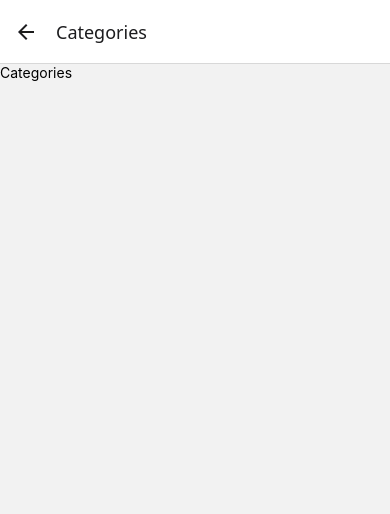
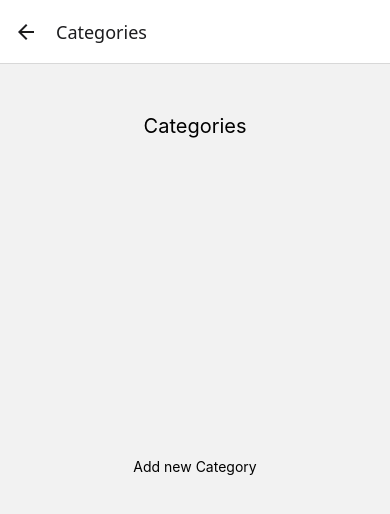
Before and after one commit to kankaanpaaverneri/ExpenseTracker, a React Native app: screen /Categories in a window 390 px wide. Shown: the top 514 px of the page. Built offline with nearby package versions, Linux system fonts and the light colour scheme.

Commit message:
Add AddNewCategoryModal and colors.ts.

```diff
--- a/App.tsx
+++ b/App.tsx
@@ -6,15 +6,22 @@ import { Expenses } from "./components/Expenses";
 import { Account } from "./components/Account";
 
 import type { NativeStackNavigationProp } from "@react-navigation/native-stack";
+import { Category } from "./util/types";
 
 export type ProfileScreenNavigationProp = NativeStackNavigationProp<
   RootStackParamList,
   "Home"
 >;
 
+import type { RouteProp } from "@react-navigation/native";
+export type ProfileScreenRouteProp = RouteProp<
+  RootStackParamList,
+  "Categories"
+>;
+
 type RootStackParamList = {
   Home: undefined;
-  Categories: undefined;
+  Categories: { categories: Category[] };
   Expenses: undefined;
   Account: undefined;
 };
@@ -25,7 +32,11 @@ function RootStack() {
   return (
     <Stack.Navigator initialRouteName="Home">
       <Stack.Screen name="Home" component={Home} />
-      <Stack.Screen name="Categories" component={Categories} />
+      <Stack.Screen
+        name="Categories"
+        component={Categories}
+        initialParams={{ categories: [] }}
+      />
       <Stack.Screen name="Expenses" component={Expenses} />
       <Stack.Screen name="Account" component={Account} />
     </Stack.Navigator>
--- a/components/AddExpense.tsx
+++ b/components/AddExpense.tsx
@@ -3,6 +3,7 @@ import { Pressable, View, Text, TextInput, StyleSheet } from "react-native";
 import TextInputContainer from "./TextInputContainer";
 import { AddExpenseCategory } from "./AddExpenseCategory";
 import { Category } from "../util/types";
+import { mainColor } from "../util/colors";
 
 interface AddExpenseProps {
   onPressAddExpense: (textInput: string, selectedCategoryId: number) => void;
@@ -64,7 +65,7 @@ const styles = StyleSheet.create({
     alignItems: "center",
   },
   pressable: {
-    backgroundColor: "#465aa6",
+    backgroundColor: mainColor,
     margin: 50,
     borderRadius: 15,
     padding: 10,
--- a/components/AddExpenseCategory.tsx
+++ b/components/AddExpenseCategory.tsx
@@ -1,12 +1,6 @@
-import {
-  FlatList,
-  Pressable,
-  ScrollView,
-  StyleSheet,
-  Text,
-  View,
-} from "react-native";
+import { FlatList, Pressable, StyleSheet, Text } from "react-native";
 import { Category } from "../util/types";
+import { mainColor } from "../util/colors";
 
 interface AddExpenseCategoryProps {
   categories: Category[];
@@ -46,7 +40,7 @@ const styles = StyleSheet.create({
 
   selectedPressable: {
     padding: 10,
-    backgroundColor: "#465aa6",
+    backgroundColor: mainColor,
     color: "white",
   },
 });
--- /dev/null
+++ b/components/AddNewCategoryModal.tsx
@@ -0,0 +1,70 @@
+import { useState } from "react";
+import {
+  Modal,
+  TextInput,
+  Text,
+  Pressable,
+  StyleSheet,
+  View,
+} from "react-native";
+import { mainColor } from "../util/colors";
+
+interface AddNewCategoryModalProps {
+  showAddNewCategoryModal: boolean;
+  addNewCategory: (categoryName: string) => void;
+}
+
+export const AddNewCategoryModal = ({
+  showAddNewCategoryModal,
+  addNewCategory,
+}: AddNewCategoryModalProps) => {
+  const [categoryName, setCategoryName] = useState<string>("");
+  function onChangeCategoryName(event: string): void {
+    setCategoryName(event);
+  }
+
+  return (
+    <Modal visible={showAddNewCategoryModal} animationType="slide">
+      <View style={styles.modalContainer}>
+        <View>
+          <Text style={styles.title}>Category name</Text>
+        </View>
+        <View style={styles.textInput}>
+          <TextInput
+            onChangeText={(event) => onChangeCategoryName(event)}
+            placeholder="Type category name here"
+          />
+        </View>
+        <View>
+          <Pressable onPress={() => addNewCategory(categoryName)}>
+            <Text style={styles.pressable}>Create</Text>
+          </Pressable>
+        </View>
+      </View>
+    </Modal>
+  );
+};
+
+const styles = StyleSheet.create({
+  modalContainer: {
+    flexDirection: "column",
+    alignItems: "center",
+    margin: 50,
+  },
+  title: {
+    margin: 50,
+    fontSize: 25,
+  },
+  textInput: {
+    margin: 50,
+    fontSize: 20,
+  },
+  pressable: {
+    margin: 50,
+    fontSize: 20,
+    backgroundColor: mainColor,
+    color: "white",
+    padding: 10,
+    borderRadius: 15,
+  },
+});
--- a/components/Categories.tsx
+++ b/components/Categories.tsx
@@ -1,9 +1,81 @@
-import { Text, View } from "react-native";
+import { FlatList, Pressable, StyleSheet, Text, View } from "react-native";
+import { useEffect, useState } from "react";
+import { useRoute } from "@react-navigation/native";
+import { ProfileScreenRouteProp } from "../App";
+import { mainColor } from "../util/colors";
+import { AddNewCategoryModal } from "./AddNewCategoryModal";
 
 export const Categories = () => {
+  const route = useRoute<ProfileScreenRouteProp>();
+  const { categories } = route.params;
+  const [showAddNewCategoryModal, setShowAddNewCategoryModal] =
+    useState<boolean>(false);
+
+  function addNewCategory(categoryName: string): void {
+    setShowAddNewCategoryModal(false);
+
+    const newCategory = {
+      categoryName: categoryName,
+      categoryId: categories.length + 1,
+    };
+  }
+
   return (
-    <View>
-      <Text>Categories</Text>
+    <View style={styles.categoriesContainer}>
+      <View>
+        <Text style={styles.title}>Categories</Text>
+      </View>
+      <View style={styles.categoriesList}>
+        <FlatList
+          data={categories}
+          renderItem={({ item }) => {
+            return (
+              <View style={styles.categoryItem}>
+                <Text style={styles.categoryText}>{item.categoryName}</Text>
+              </View>
+            );
+          }}
+          keyExtractor={(item) => item.categoryId.toString()}
+        />
+      </View>
+      <View>
+        <Pressable onPress={() => setShowAddNewCategoryModal(true)}>
+          <Text>Add new Category</Text>
+        </Pressable>
+      </View>
+      <AddNewCategoryModal
+        showAddNewCategoryModal={showAddNewCategoryModal}
+        addNewCategory={addNewCategory}
+      />
     </View>
   );
 };
+
+const styles = StyleSheet.create({
+  categoriesContainer: {
+    flexDirection: "column",
+    alignItems: "center",
+    justifyContent: "center",
+    marginTop: 50,
+  },
+  title: {
+    fontSize: 20,
+  },
+  categoriesList: {
+    margin: 10,
+    height: 300,
+    padding: 10,
+  },
+
+  categoryItem: {
+    margin: 5,
+    backgroundColor: mainColor,
+    borderRadius: 15,
+  },
+
+  categoryText: {
+    textAlign: "center",
+    color: "white",
+    padding: 20,
+  },
+});
--- a/components/CustomModal.tsx
+++ b/components/CustomModal.tsx
@@ -15,10 +15,10 @@ export const CustomModal = ({
   return (
     <Modal animationType="slide" visible={showModal}>
       <View style={styles.modal}>
-        <Text style={styles.modalText}>
-          {expense.expenseAmount.toFixed(2)}€ Spent
+        <Text style={styles.text}>
+          {expense.expenseAmount.toFixed(2)}€ spent on
         </Text>
-        <Text>{expense.expenseType.categoryName}</Text>
+        <Text style={styles.text}>{expense.expenseType.categoryName}</Text>
       </View>
       <View style={styles.pressableContainer}>
         <Pressable onPress={closeModal}>
@@ -36,7 +36,7 @@ const styles = StyleSheet.create({
     alignItems: "center",
     flex: 1,
   },
-  modalText: {
+  text: {
     fontSize: 25,
   },
   pressableContainer: {
--- a/components/Home.tsx
+++ b/components/Home.tsx
@@ -27,7 +27,7 @@ export const Home = () => {
       categoryId: 1,
     },
     {
-      categoryName: "Impulse Buy",
+      categoryName: "Impulse",
       categoryId: 2,
     },
   ]);
@@ -70,6 +70,17 @@ export const Home = () => {
     setShowModal(false);
   }
 
+  function addNewCategory(categoryName: string): void {
+    console.log("New category added: ", categoryName);
+    setCategories((prev) => {
+      prev.push({
+        categoryName: categoryName,
+        categoryId: prev.length + 1,
+      });
+      return prev;
+    });
+  }
+
   return (
     <TouchableWithoutFeedback onPress={Keyboard.dismiss}>
       <View style={styles.container}>
@@ -78,7 +89,7 @@ export const Home = () => {
           expense={expense}
           closeModal={closeModal}
         />
-        <Text style={styles.titleText}>Expense Tracker</Text>
+        <Text style={styles.title}>Expense Tracker</Text>
         <AddExpense
           feedback={feedback}
           onPressAddExpense={onPressAddExpense}
@@ -87,7 +98,7 @@ export const Home = () => {
         <View style={styles.navigationContainer}>
           <Pressable
             style={styles.navigationItem}
-            onPress={() => navigation.navigate("Categories")}
+            onPress={() => navigation.navigate("Categories", { categories })}
           >
             <Text>Add category</Text>
           </Pressable>
@@ -101,7 +112,7 @@ export const Home = () => {
             style={styles.navigationItem}
             onPress={() => navigation.navigate("Account")}
           >
-            <Text>Expenses</Text>
+            <Text>Account</Text>
           </Pressable>
         </View>
       </View>
@@ -110,7 +121,7 @@ export const Home = () => {
 };
 
 const styles = StyleSheet.create({
-  titleText: {
+  title: {
     fontSize: 25,
   },
   container: {
--- /dev/null
+++ b/util/colors.ts
@@ -0,0 +1 @@
+export const mainColor: string = "#465aa6";
```
